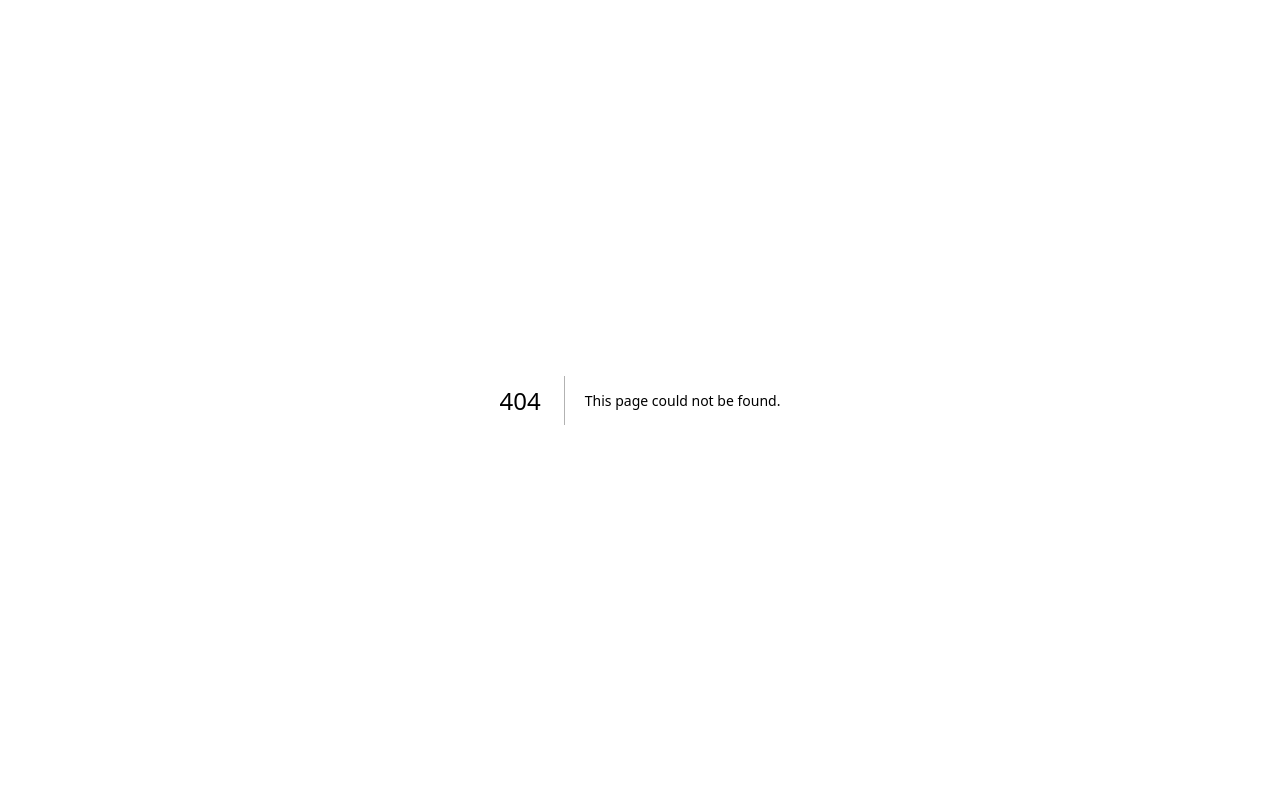
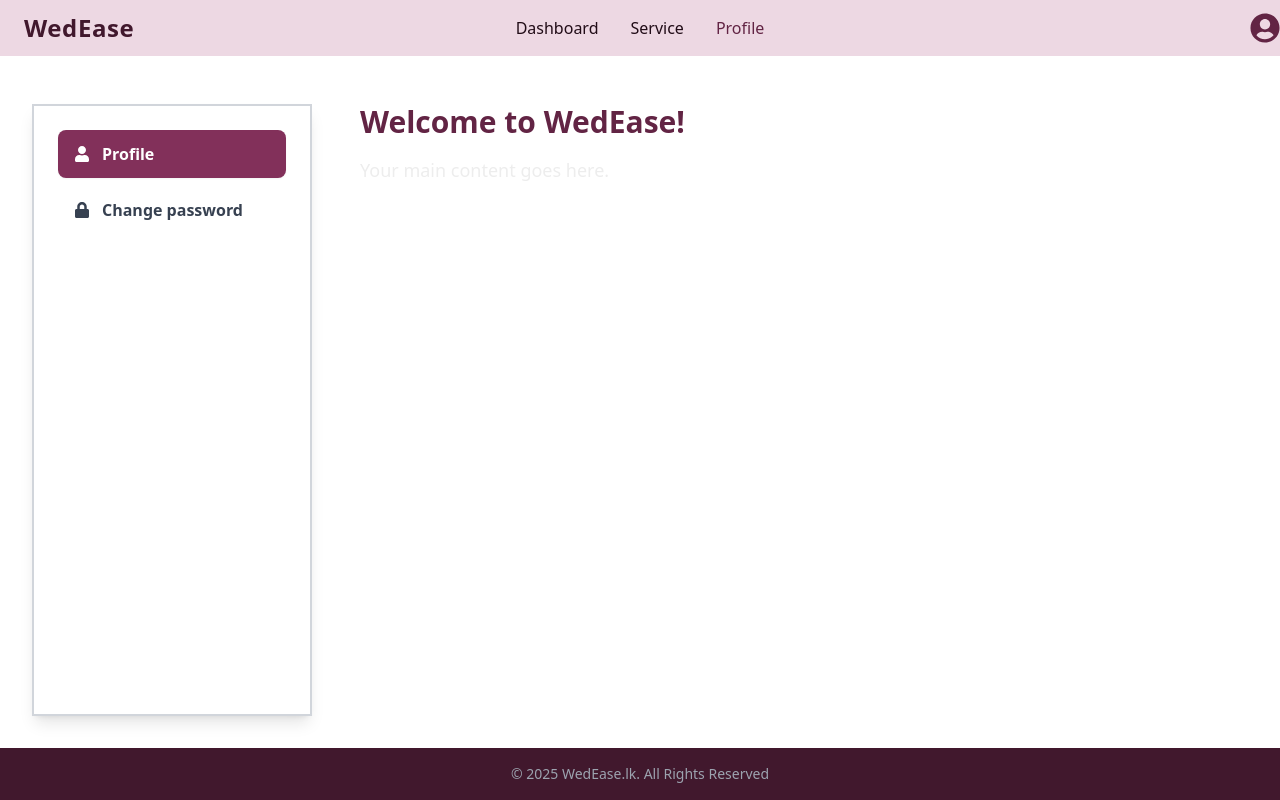
Before and after one commit to mandara-samanalee/WedEase_frontend, a Next.js app: page /user/profile in a window 1280 px wide. Before the commit this address had no page. Built offline with nearby package versions, Linux system fonts and the light colour scheme.

Commit message:
set sidebar change dynamically based on navbar

```diff
--- a/src/app/forgotPassword/page.tsx
+++ b/src/app/forgotPassword/page.tsx
@@ -2,7 +2,7 @@
 
 import React, { useState } from "react";
 
-function ForgotPassword() {
+export default function ForgotPassword() {
     const [email, setEmail] = useState("");
     const [message, setMessage] = useState("");
 
@@ -44,5 +44,3 @@ function ForgotPassword() {
         </div>
     );
 }
-
-export default ForgotPassword;
--- a/src/app/verifyAccount/page.tsx
+++ b/src/app/verifyAccount/page.tsx
@@ -17,7 +17,7 @@ function VerifyAccount() {
 
         // Move to next input if not last
         if (idx < 3 && value) {
-            (inputsRef[idx + 1].current as HTMLInputElement)?.focus();
+            ((inputsRef[idx + 1].current as unknown) as HTMLInputElement)?.focus();
         }
     };
 
@@ -27,7 +27,7 @@ function VerifyAccount() {
             const newOtp = [...otp];
             newOtp[idx - 1] = "";
             setOtp(newOtp);
-            (inputsRef[idx - 1].current as HTMLInputElement)?.focus();
+            ((inputsRef[idx - 1].current as unknown) as HTMLInputElement)?.focus();
         }
     };
 
@@ -36,7 +36,7 @@ function VerifyAccount() {
         const paste = e.clipboardData.getData("text").replace(/\D/g, "").slice(0, 4);
         if (paste.length === 4) {
             setOtp(paste.split(""));
-            (inputsRef[3].current as HTMLInputElement)?.focus();
+            ((inputsRef[3].current as unknown) as HTMLInputElement)?.focus();
         }
     };
 
--- a/src/components/MainLayout/MainLayout.tsx
+++ b/src/components/MainLayout/MainLayout.tsx
@@ -1,14 +1,18 @@
+"use client"
+import React, { useState } from "react";
 import Navbar from "@/components/MainLayout/Navbar";
 import Sidebar from "@/components/MainLayout/Sidebar";
 import PageBottom from "@/components/MainLayout/PageBottom";
 
 export default function MainLayout({ children }: { children: React.ReactNode }) {
+  const [activeSection, setActiveSection] = useState('profile');
+
   return (
-    <div className="flex flex-col min-h-screen bg-gray-50">
-      <Navbar />
+    <div className="flex flex-col min-h-screen bg-white">
+      <Navbar activeSection={activeSection} setActiveSection={setActiveSection} />
       <div className="flex flex-1">
-        <Sidebar />
-        <main className="flex-1 p-8">{children}</main>
+        <Sidebar activeSection={activeSection} />
+        <main className="flex-1 ml-12 mt-12">{children}</main>
       </div>
       <PageBottom />
     </div>
--- a/src/components/MainLayout/Navbar.tsx
+++ b/src/components/MainLayout/Navbar.tsx
@@ -1,22 +1,44 @@
 import { FaUserCircle } from "react-icons/fa";
 
-export default function Navbar() {
+interface NavbarProps {
+  activeSection: string;
+  setActiveSection: (section: string) => void;
+}
+
+export default function Navbar({ activeSection, setActiveSection }: NavbarProps) {
     return (
-        <nav className="w-full bg-purple-100">
-            <div className="max-w-7xl mx-auto flex items-center justify-between px-6 py-3">
+        <nav className="w-full bg-purple-100 relative">
+            <div className="max-w-7xl mx-auto flex items-center justify-between px-6 py-3 relative">
                 {/* Logo */}
-                <div className="text-2xl font-bold text-purple-800 tracking-wide">WedEase</div>
+                <div className="text-2xl font-bold text-purple-800 tracking-wide z-10">WedEase</div>
 
                 {/* Navigation Links */}
-                <div className="flex items-center gap-8">
-                    <a href="/" className="text-purple-900 font-medium hover:text-purple-700 transition">Dashboard</a>
-                    <a href="/service" className="text-purple-900 font-medium hover:text-purple-700 transition">Service</a>
-                    <a href="/dashboard" className="text-purple-900 font-medium hover:text-purple-700 transition">Profile</a>
+                <div className="absolute left-1/2 top-1/2 transform -translate-x-1/2 -translate-y-1/2 flex gap-8">
+                <button
+                        onClick={() => setActiveSection('dashboard')}
+                        className={`font-medium transition ${activeSection === 'dashboard' ? 'text-purple-700' : 'text-purple-900 hover:text-purple-700'}`}
+                    >
+                        Dashboard
+                    </button>
+
+                    <button
+                        onClick={() => setActiveSection('service')}
+                        className={`font-medium transition ${activeSection === 'service' ? 'text-purple-700' : 'text-purple-900 hover:text-purple-700'}`}
+                    >
+                        Service
+                    </button>
+
+                    <button
+                        onClick={() => setActiveSection('profile')}
+                        className={`font-medium transition ${activeSection === 'profile' ? 'text-purple-700' : 'text-purple-900 hover:text-purple-700'}`}
+                    >
+                        Profile
+                    </button>
                 </div>
 
                 {/* Profile Icon */}
-                <div className="ml-8">
-                    <FaUserCircle className="text-3xl text-purple-700 hover:text-purple-900 cursor-pointer" />
+                <div className="z-10 absolute right-0">
+                <FaUserCircle className="text-3xl text-purple-700 hover:text-purple-900 cursor-pointer" />
                 </div>
             </div>
         </nav>
--- a/src/components/MainLayout/Sidebar.tsx
+++ b/src/components/MainLayout/Sidebar.tsx
@@ -1,28 +1,90 @@
-import { FaUser, FaLock } from "react-icons/fa";
+import { FaUser, FaLock, FaCalendar, FaCamera, FaMusic, FaChartBar } from "react-icons/fa";
 
-export default function Sidebar() {
+interface SidebarProps {
+  activeSection: string;
+}
+
+export default function Sidebar({ activeSection }: SidebarProps) {
+    const renderSidebarContent = () => {
+        switch (activeSection) {
+            case 'service':
                 return (
-        <div className="flex flex-col items-center justify-start min-h-screen bg-white border border-gray-200 rounded-xl py-12 mt-10">
-           {/*  <div className="bg-white border border-gray-200 rounded-xl shadow-xl w-80 p-8"> */}
-                <nav className="space-y-4">
-                    {/* Active Link */}
+                    <>
                         <a
                             href="#"
-                        className="flex items-center gap-4 px-6 py-4 rounded-lg bg-purple-600 text-white font-bold text-xl shadow transition-all"
+                            className="flex items-center gap-3 px-4 py-3 rounded-lg bg-purple-600 text-white font-semibold text-m shadow-sm transition-all"
                         >
-                        <FaUser className="text-2xl" />
+                            <FaCamera className="text-m" />
+                            Photography
+                        </a>
+
+                        <a
+                            href="#"
+                            className="flex items-center gap-3 px-4 py-3 rounded-lg text-gray-700 font-semibold text-m hover:bg-purple-50 hover:text-purple-700 transition-all"
+                        >
+                            <FaMusic className="text-m" />
+                            Music & DJ
+                        </a>
+
+                        <a
+                            href="#"
+                            className="flex items-center gap-3 px-4 py-3 rounded-lg text-gray-700 font-semibold text-m hover:bg-purple-50 hover:text-purple-700 transition-all"
+                        >
+                            <FaCalendar className="text-m" />
+                            Event Planning
+                        </a>
+                    </>
+                );
+             case 'dashboard':
+                return (
+                    <>
+                        <a
+                            href="#"
+                            className="flex items-center gap-3 px-4 py-3 rounded-lg bg-purple-600 text-white font-semibold text-m shadow-sm transition-all"
+                        >
+                            <FaChartBar className="text-m" />
+                            Overview
+                        </a>
+
+                        <a
+                            href="#"
+                            className="flex items-center gap-3 px-4 py-3 rounded-lg text-gray-700 font-semibold text-m hover:bg-purple-50 hover:text-purple-700 transition-all"
+                        >
+                            <FaCalendar className="text-m" />
+                            Recent Activities
+                        </a>
+                    </>
+                );
+                default: // profile
+                return (
+                    <>
+                        <a
+                            href="#"
+                            className="flex items-center gap-3 px-4 py-3 rounded-lg bg-purple-600 text-white font-semibold text-m shadow-sm transition-all"
+                        >
+                            <FaUser className="text-m" />
                             Profile
                         </a>
-                    {/* Inactive Link */}
+
                         <a
                             href="#"
-                        className="flex items-center gap-4 px-6 py-4 rounded-lg text-purple-900 font-semibold text-xl hover:bg-purple-100 hover:text-purple-700 transition-all"
+                            className="flex items-center gap-3 px-4 py-3 rounded-lg text-gray-700 font-semibold text-m hover:bg-purple-50 hover:text-purple-700 transition-all"
                         >
-                        <FaLock className="text-2xl" />
+                            <FaLock className="text-m" />
                             Change password
                         </a>
+                    </>
+                );
+        }
+    };
+
+    return (
+        <div className="w-[280px] flex-shrink-0 bg-white border-2 border-gray-300 min-h-full mt-12 ml-8 mb-8 shadow-lg">
+            <div className="p-6">
+                <nav className="space-y-2">
+                    {renderSidebarContent()}
                 </nav>
             </div>
-       // </div>
+        </div>
     );
 }
--- a/src/section/LoginForm.tsx
+++ b/src/section/LoginForm.tsx
@@ -4,7 +4,7 @@ import React, { useState } from 'react';
 import { VisibilityOff, Visibility } from '@mui/icons-material';
 import DefaultButton from '../components/DefaultButton';
 
-function LoginForm() {
+export default function LoginForm() {
   const [showPassword, setShowPassword] = useState(false);
 
   return (
@@ -60,5 +60,3 @@ function LoginForm() {
     </div>
   );
 }
-
-export default LoginForm;
--- a/src/section/SignupForm.tsx
+++ b/src/section/SignupForm.tsx
@@ -4,7 +4,7 @@ import React, { useState } from 'react';
 import { VisibilityOff, Visibility } from '@mui/icons-material';
 import DefaultButton from "@/components/DefaultButton";
 
-function SignupForm() {
+export default function SignupForm() {
   const [showPassword, setShowPassword] = useState(false);
   const [showConfirmPassword, setShowConfirmPassword] = useState(false);
 
@@ -97,5 +97,3 @@ function SignupForm() {
     </div>
   );
 }
-
-export default SignupForm;
--- a/src/section/VendorSignupForm.tsx
+++ b/src/section/VendorSignupForm.tsx
@@ -4,7 +4,7 @@ import React, { useState } from 'react';
 import { VisibilityOff, Visibility } from '@mui/icons-material';
 import DefaultButton from "@/components/DefaultButton";
 
-function VendorSignupForm() {
+export default function VendorSignupForm() {
     const [showPassword, setShowPassword] = useState(false);
     const [showConfirmPassword, setShowConfirmPassword] = useState(false);
 
@@ -120,5 +120,3 @@ function VendorSignupForm() {
         </div>
     );
 };
-
-export default VendorSignupForm;
```
Also changed, not shown: src/app/user/profile/page.tsx (renamed from src/app/user/dashboard/page.tsx). Lines whose indentation alone changed are shown as unchanged.
